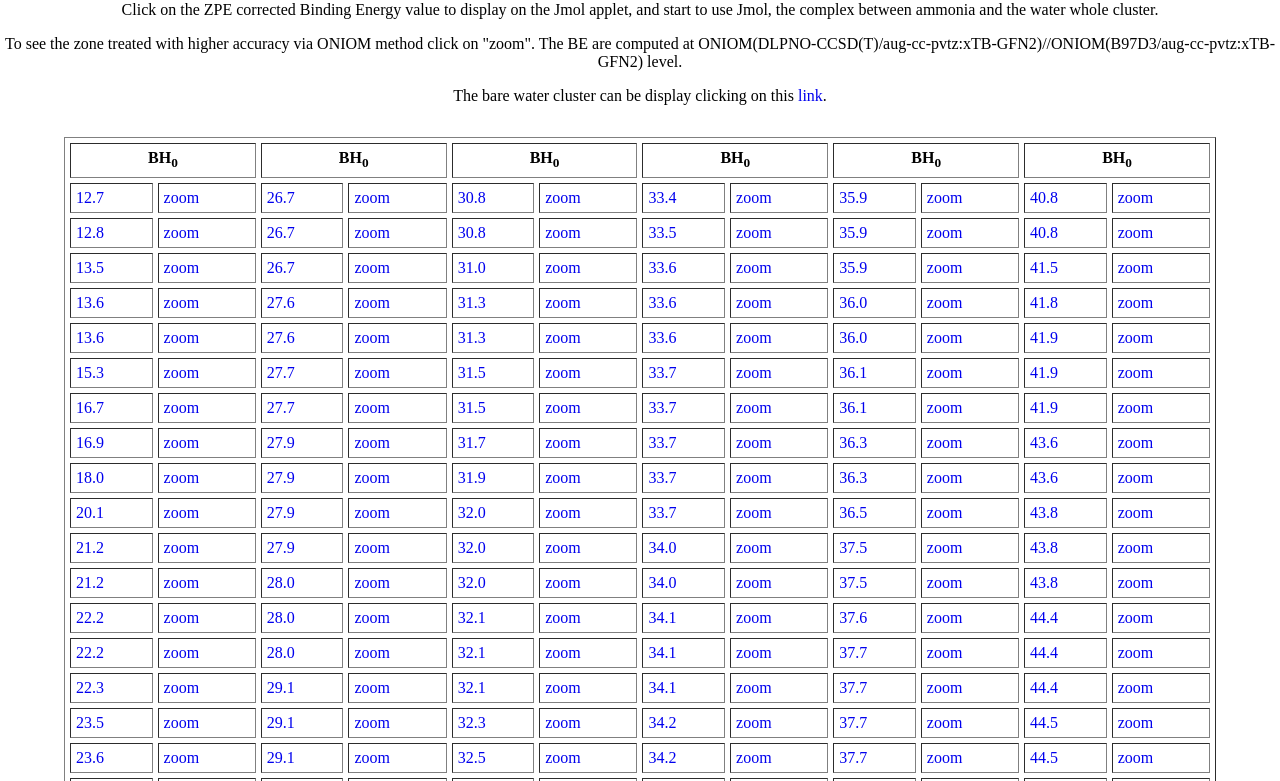
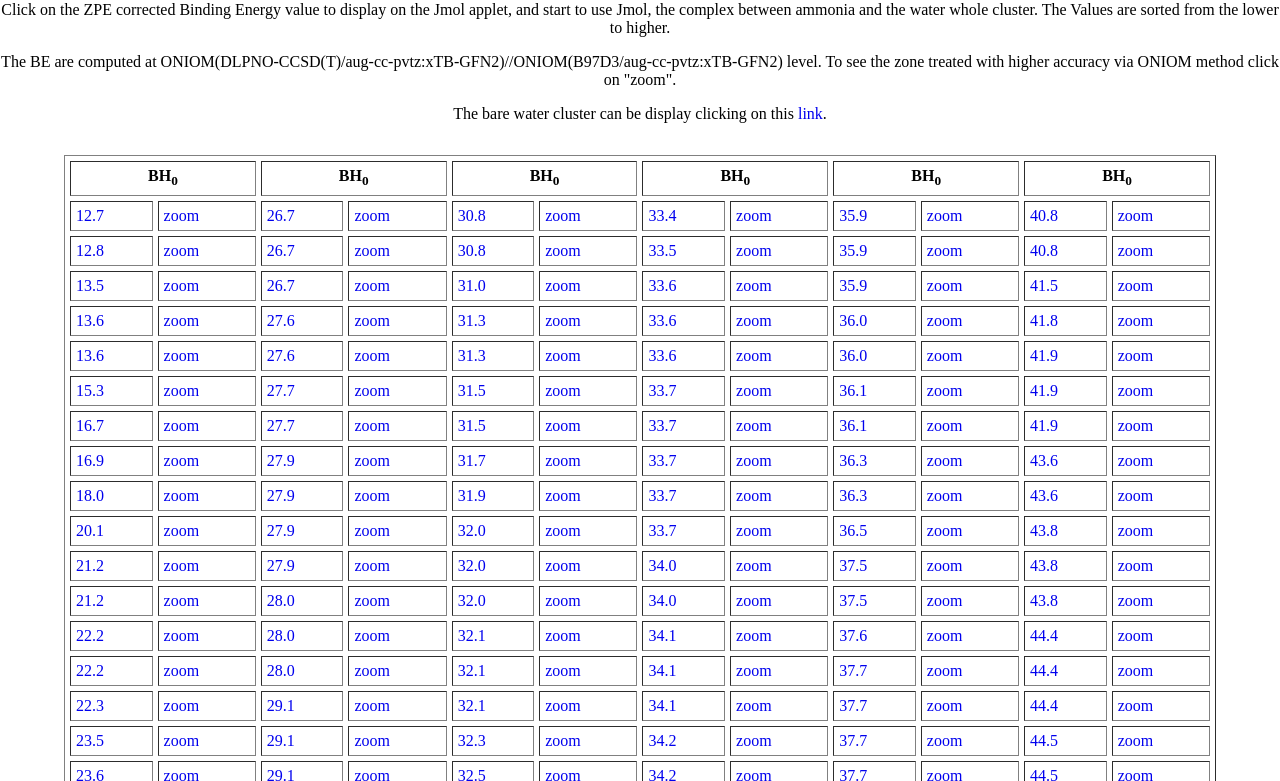
Before and after one commit to TinacciL/Jmol_BE_NH3_visualization, a plain HTML site: page index.html in a window 1280 px wide. Shown: the part 58-839 px from the top of the page. Drawn offline with nearby package versions, Linux system fonts and the light colour scheme; a script that the page names is missing; a web font is replaced by a local one.

Commit message:
Update index.html

```diff
--- a/index.html
+++ b/index.html
@@ -22,8 +22,8 @@
 <body font-family: "Computer Modern";>
 <p> </p>
 <p align=center><span style="font-size: 200%;"><strong>Binding Energy dataset for NH<sub>3</sub></strong></span></p>
-<p align=center>Click on the ZPE corrected Binding Energy value to display on the Jmol applet, and start to use Jmol, the complex between ammonia and the water whole cluster.</p>
-  <p align=center>To see the zone treated with higher accuracy via ONIOM method click on "zoom". The BE are computed at ONIOM(DLPNO-CCSD(T)/aug-cc-pvtz:xTB-GFN2)//ONIOM(B97D3/aug-cc-pvtz:xTB-GFN2) level.</p>
+<p align=center>Click on the ZPE corrected Binding Energy value to display on the Jmol applet, and start to use Jmol, the complex between ammonia and the water whole cluster. The Values are sorted from the lower to higher.</p>
+  <p align=center>The BE are computed at ONIOM(DLPNO-CCSD(T)/aug-cc-pvtz:xTB-GFN2)//ONIOM(B97D3/aug-cc-pvtz:xTB-GFN2) level. To see the zone treated with higher accuracy via ONIOM method click on "zoom". </p>
   <p align=center>The bare water cluster can be display clicking on this <a href="#" onclick="jmolScript('load structures/bare_grain.xyz');" style="text-decoration:none">link</a>.</p>
 
 <p align=center>
```
